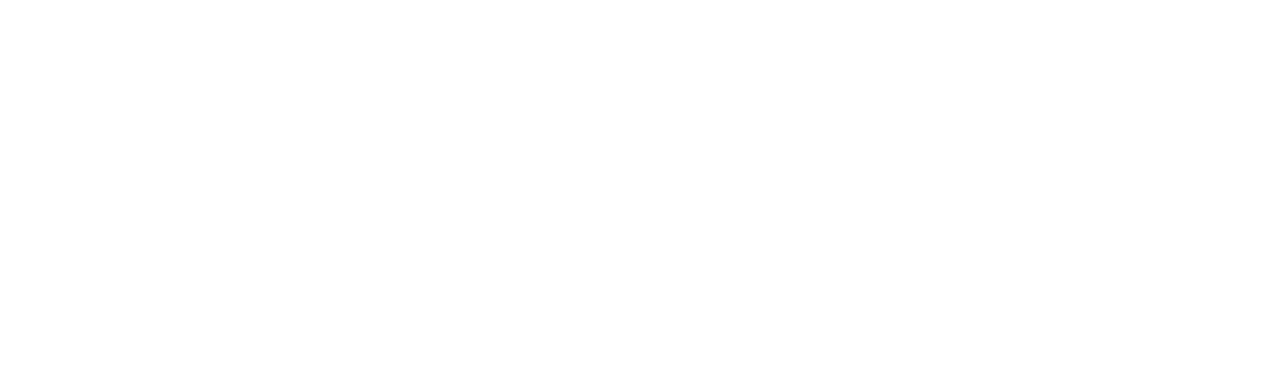
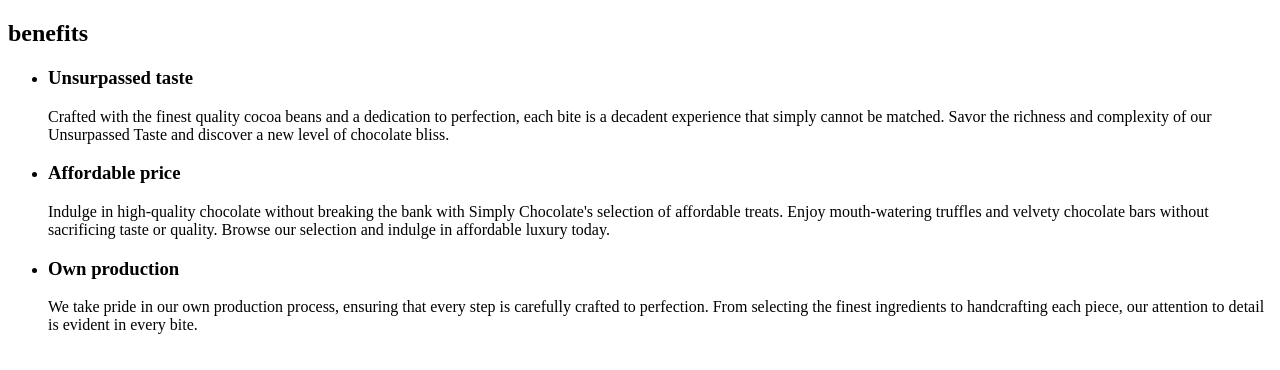
Before and after one commit to ASkypka/fson-104, a plain HTML site: page index.html in a window 1280 px wide. Drawn offline with Linux system fonts and the light colour scheme.

Commit message:
Update index.html

```diff
--- a/index.html
+++ b/index.html
@@ -6,6 +6,26 @@
     <title>Document</title>
 </head>
 <body>
+    <main>
+        <section>
+            <h2>benefits</h2>
+            <ul>
+                <li><h3>Unsurpassed taste</h3>
+                    <p>Crafted with the finest quality cocoa beans and a dedication to perfection, each bite is a decadent experience that simply cannot be matched. Savor the richness and complexity of our Unsurpassed Taste and discover a new level of chocolate bliss.
+                    </p>
+                </li>
+                <li><h3>Affordable price</h3>
+                    <p>Indulge in high-quality chocolate without breaking the bank with Simply Chocolate's selection of affordable treats. Enjoy mouth-watering truffles and velvety chocolate bars without sacrificing taste or quality. Browse our selection and indulge in affordable luxury today.
 
+                    </p>
+                </li>
+                <li><h3>Own production</h3>
+                    <p>We take pride in our own production process, ensuring that every step is carefully crafted to perfection. From selecting the finest ingredients to handcrafting each piece, our attention to detail is evident in every bite.
+
+                    </p>
+                </li>
+            </ul>
+        </section>
+    </main>
 </body>
 </html>
```
